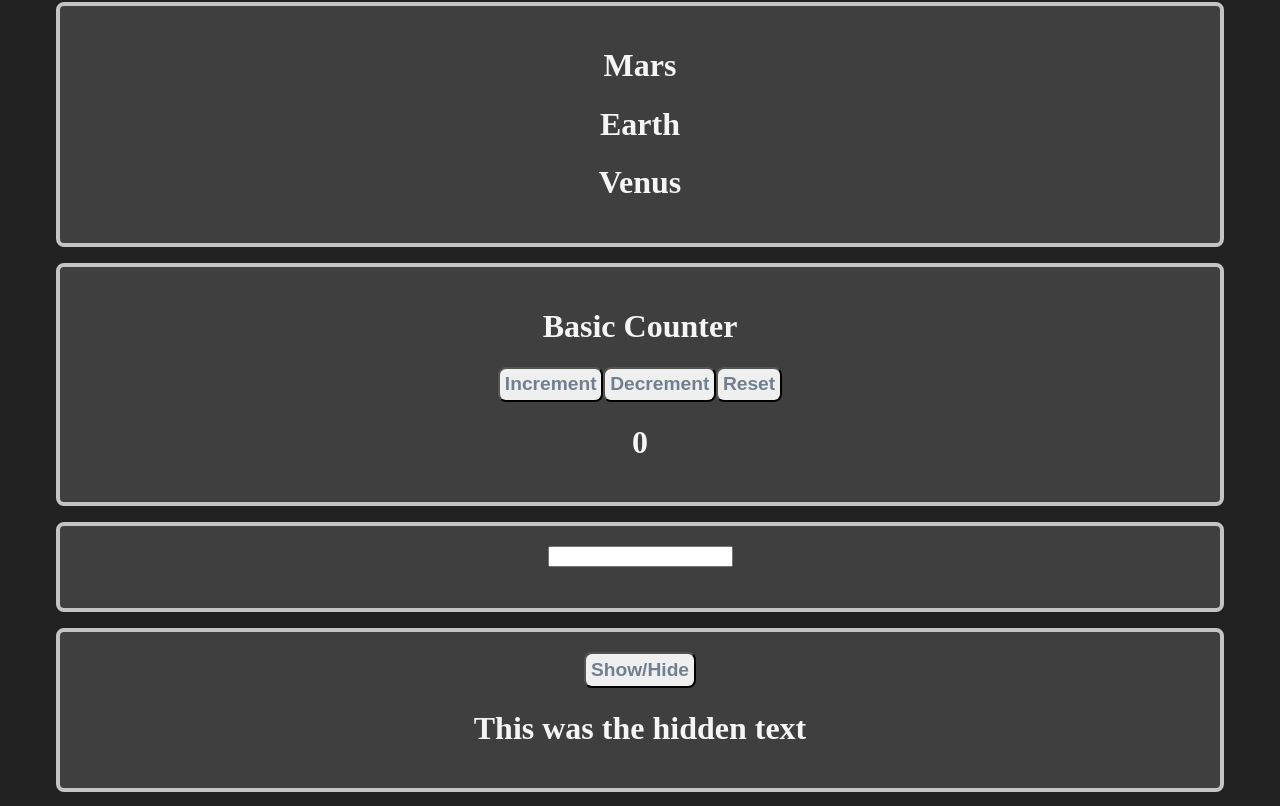
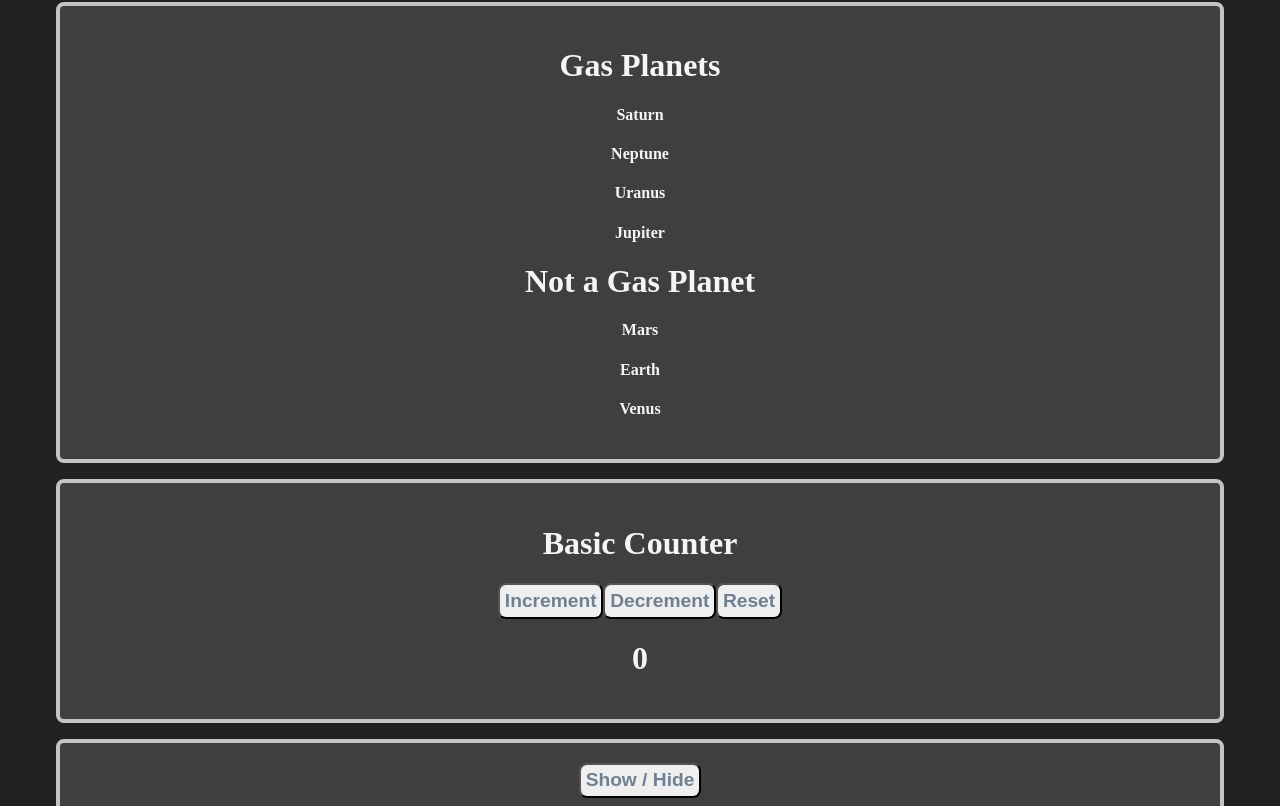
Before and after one commit to Minahil-Muhammad-Moiz/react-practice, a React (Vite) app: page / in a window 1280 px wide. Shown: the part 714-1520 px from the top of the page. Built offline with nearby package versions, Linux system fonts and the light colour scheme.

Commit message:
organized App.jsx

```diff
--- a/src/App.jsx
+++ b/src/App.jsx
@@ -1,15 +1,12 @@
 import './App.css'
 import Counter from './Components/Counter'
 import Excuse from './Components/Excuse'
-import Planets from './Components/Planets'
+import ShowHide from './Components/ShowHide'
 import ToDoList from './Components/ToDoList'
 import User from './Components/User'
-import { useState } from 'react'
+import Planets from './Components/Planets'
 
 function App() {
-  const [name, setName] = useState('')
-  const [showText, setShowText] = useState(true)
-
   return (
     <>
     <div className='uCard'>
@@ -17,18 +14,13 @@ function App() {
       <User name='Mustafa' age={17} email= 'mus@gmail.com'/>
     </div>
     <div className='uCard'>
-      {Planets.map((planet, key)=> !planet.isGasPlanet && <h1>{planet.name}</h1>)}
+      <Planets />
     </div>
     <div className='uCard'>
       <Counter />
     </div>
     <div className='uCard'>
-      <input type='text' onChange={(eve)=>setName(eve.target.value)}/>
-      <h1>{name}</h1>
-    </div>
-    <div className='uCard'>
-      <button onClick={()=>setShowText(!showText)}>Show/Hide</button>
-      {showText && <h1>This was the hidden text</h1>}
+      <ShowHide/>
     </div>
     <div className='uCard'>
       <ToDoList />
--- a/src/Components/Planets.jsx
+++ b/src/Components/Planets.jsx
@@ -1,4 +1,5 @@
-const Planets = [
+const Planets = () => {
+    const planetsLi = [
         {name: 'Saturn' , isGasPlanet: true},
         {name: 'Mars' , isGasPlanet:false},
         {name: 'Neptune' , isGasPlanet:true},
@@ -7,4 +8,15 @@ const Planets = [
         {name: 'Venus' , isGasPlanet:false},
         {name: 'Jupiter' , isGasPlanet:true}
     ]
+
+  return (
+    <div>
+        <h1>Gas Planets</h1>
+        {planetsLi.map((planet,key)=> planet.isGasPlanet && <h4>{planet.name}</h4>)}
+        <h1>Not a Gas Planet</h1>
+        {planetsLi.map((planet,key)=> !planet.isGasPlanet && <h4>{planet.name}</h4>)}
+    </div>
+  )
+}
+
 export default Planets
--- /dev/null
+++ b/src/Components/ShowHide.jsx
@@ -0,0 +1,20 @@
+import { useState } from "react"
+
+const ShowHide = () => {
+    const [show, setShow] = useState(false)
+    const [text, setText] = useState('')
+
+  return (
+    <div>
+        <button onClick={()=>{setShow(!show)}}>Show / Hide</button>
+        {show &&
+            <div>
+                <h1>This was hidden Text.</h1>
+                <input type='text' onChange={(eve)=>{setText(eve.target.value)}} placeholder="type somethinng over here"/>
+                <h4>{text}</h4>
+            </div>}
+    </div>
+  )
+}
+
+export default ShowHide
```
Lines whose indentation alone changed are shown as unchanged.
